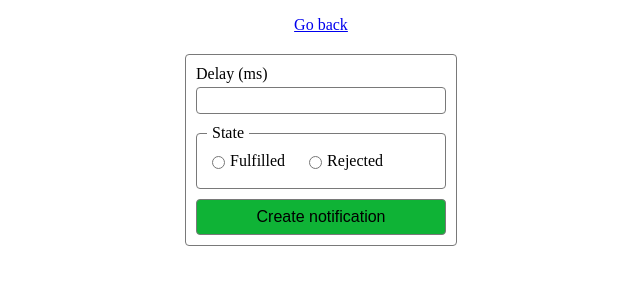
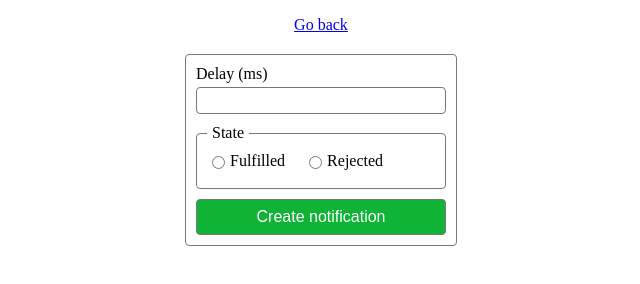
Before and after one commit to TwiSssss/goit-js-hw-10, a website built with Vite: page src/2-snackbar.html in a window 1280 px wide. Shown: the whole page, without its empty margins (319-959 px from the left). Built offline with nearby package versions, Linux system fonts and the light colour scheme.

Commit message:
commit message

```diff
--- a/src/css/style2.css
+++ b/src/css/style2.css
@@ -63,15 +63,12 @@ p {
 .form button {
  width: 100%;
  padding: 8px;
+ color: #fff;
  background-color: #0fb336;
  border: 1px solid #797979;
  border-radius: 4px;
  cursor: pointer;
  font-size: 16px;
-}
-
-.form button:hover {
- background-color: #23e450;
 }
 
 .iziToast-message {
```
